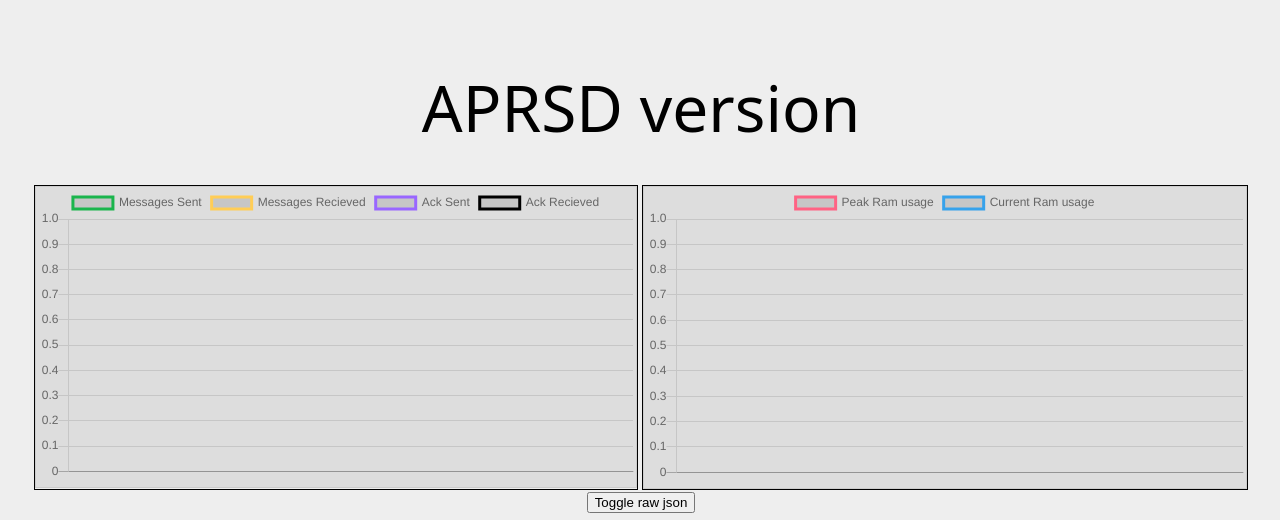
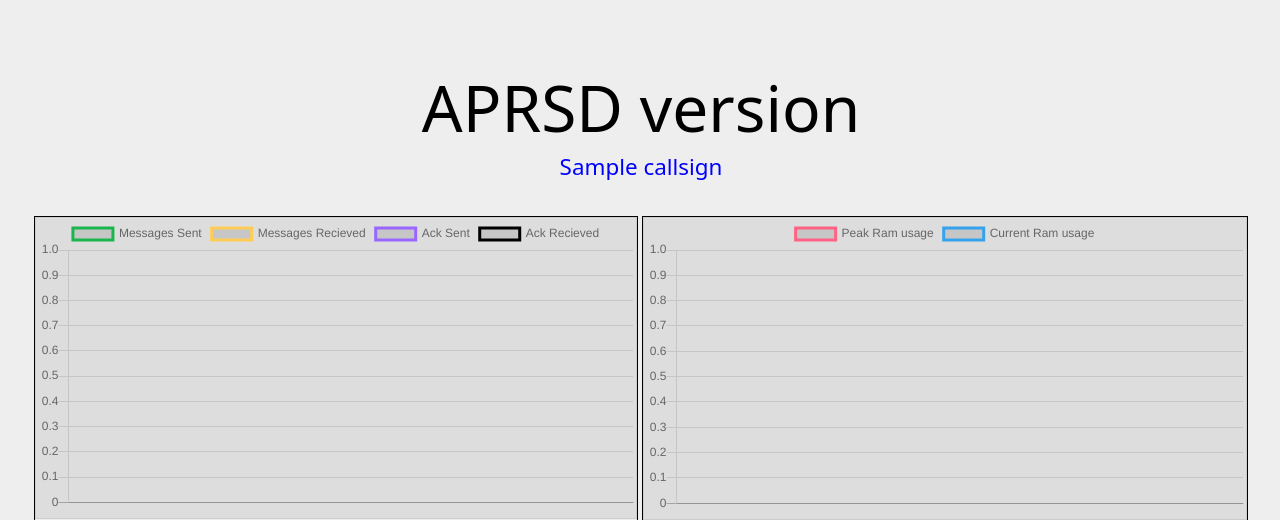
Before and after one commit to craigerl/aprsd, a Python web app: template aprsd/web/templates/index.html in a window 1280 px wide. Shown: the top 520 px of the page. Run offline with Jinja, Linux system fonts and the light colour scheme; the template is opened without the code that fills it: most values are stand-ins (such as "Sample title", 1, 10 or a date in 2020); some libraries are stand-ins or nearby versions.

Commit message:
Added callsign to the web index page
This patch adds the aprs-is server callsign that aprsd is listening
on for messages.

```diff
--- a/aprsd/web/templates/index.html
+++ b/aprsd/web/templates/index.html
@@ -179,7 +179,7 @@
         });
     </script>
 
-    <style>
+        <style type="text/css">
             body {
                 display: grid;
                 grid-template-rows: auto 1fr auto;
@@ -228,23 +228,23 @@
                 border: 1px solid black;
                 margin: 2px;
             }
-
             #stats {
                 margin: auto;
                 width: 80%;
             }
-
             #jsonstats {
                 display: none;
             }
-
             #title {
                 font-size: 4em;
             }
-        #uptime, #arpsis: {
-            font-size: 4px;
+            #uptime, #aprsis {
+                font-size: 1em;
             }
-
+            #callsign {
+                font-size: 1.4em;
+                color: #00F;
+            }
         </style>
 
     </head>
@@ -252,6 +252,7 @@
     <body>
         <header>
           <div id="title">APRSD version <span id="version"></div></div>
+          <div id="callsign">{{ callsign }}</div>
           <div id="aprsis"></div>
           <div id="uptime"></div>
         </header>
```
Also changed, not shown: aprsd/flask.py (+6 -1 lines). Lines whose indentation alone changed are shown as unchanged.
